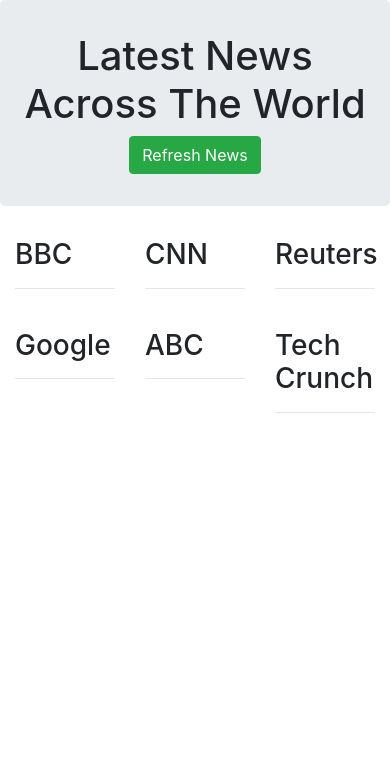
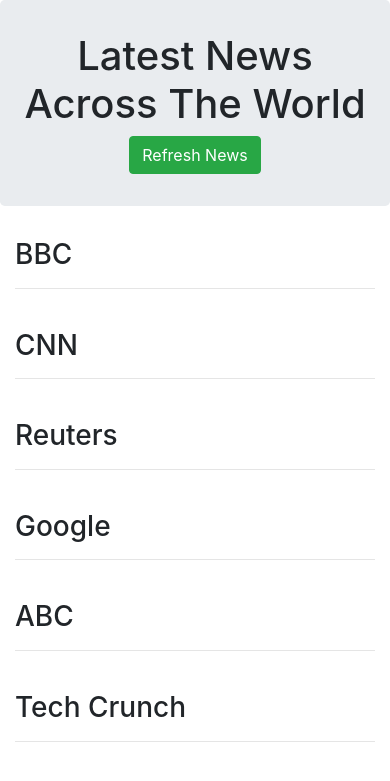
Before and after one commit to MK3247/Django-News-Aggregator, a Django app: page / in a window 390 px wide. Shown: the top 781 px of the page. Run offline with Django 3.2, Linux system fonts and the light colour scheme; some libraries are stand-ins or nearby versions.

Commit message:
Update index.html

```diff
--- a/news/templates/index.html
+++ b/news/templates/index.html
@@ -16,7 +16,7 @@
     </div>
     <div class="container">
         <div class="row">
-            <div class="col-4">
+            <div class="col-sm-4">
                     <h3 class="text-centre">BBC</h3>
                     <hr>
                     {% for news, url in mylist  %}
@@ -25,7 +25,7 @@
                     {% endfor %}
                     <br>
             </div>
-            <div class="col-4">
+            <div class="col-sm-4">
                     <h3 class="text-centre">CNN</h3>
                     <hr>
                     {% for cnn_news, cnn_url in cnn_list %}
@@ -34,7 +34,7 @@
                     {% endfor %}
                     <br>
             </div>
-            <div class="col-4">
+            <div class="col-sm-4">
                 <h3 class="text-centre">Reuters</h3>
                 <hr>
                 {% for rnews, rurl in rmylist %}
@@ -43,7 +43,7 @@
                 {% endfor %}
                 <br>
             </div>
-            <div class="col-4">
+            <div class="col-sm-4">
                 <h3 class="text-centre">Google</h3>
                 <hr>
                 {% for gnews, gurl in gmylist %}
@@ -52,7 +52,7 @@
                 {% endfor %}
                 <br>
             </div>
-            <div class="col-4">
+            <div class="col-sm-4">
                 <h3 class="text-centre">ABC</h3>
                 <hr>
                 {% for anews, aurl in amylist %}
@@ -61,7 +61,7 @@
                 {% endfor %}
                 <br>
             </div>
-            <div class="col-4">
+            <div class="col-sm-4">
                 <h3 class="text-centre">Tech Crunch</h3>
                 <hr>
                 {% for tnews, turl in tmylist %}
```
